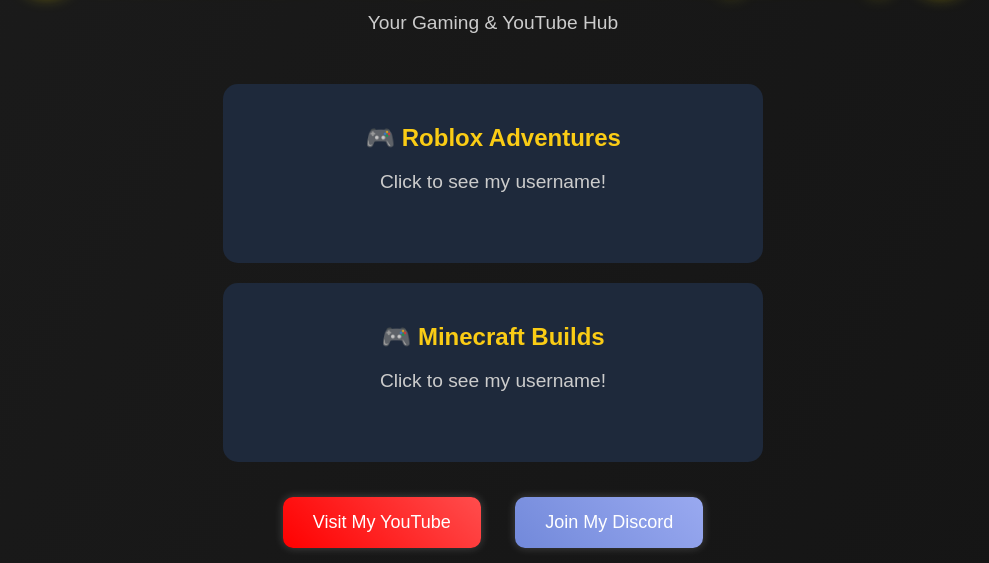
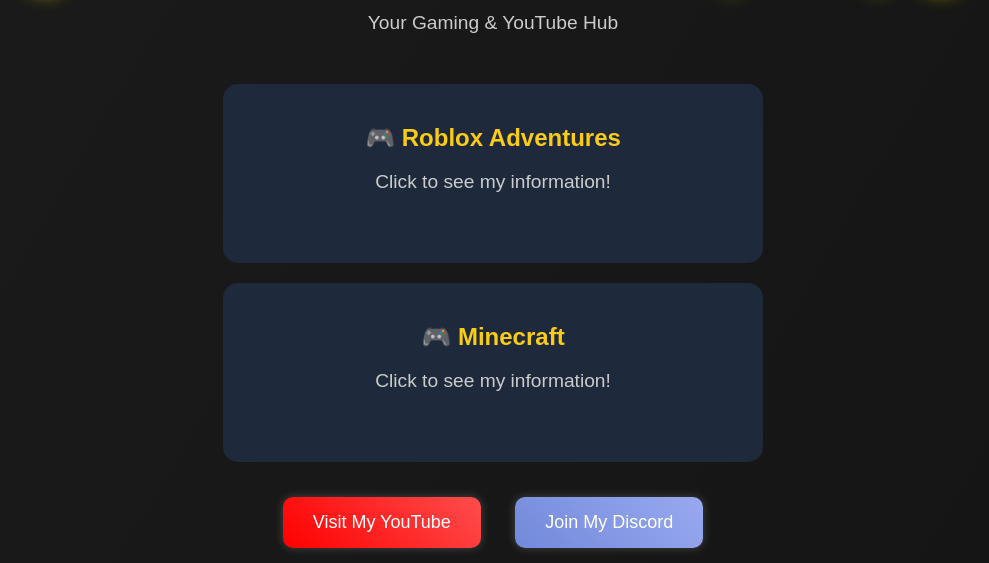
Before and after one commit to satyamplayz/PlayzArmyHub, a Flask app: page / in a window 1280 px wide. Shown: the part 237-800 px from the top of the page, without its empty margins (147-1136 px from the left). Run offline with Flask 3, Linux system fonts and the light colour scheme.

Commit message:
Update index.html

```diff
--- a/templates/index.html
+++ b/templates/index.html
@@ -152,13 +152,13 @@
     <!-- Roblox Card -->
     <div class="video" id="robloxCard" onclick="showRoblox()">
         <h2>🎮 Roblox Adventures</h2>
-        <p>Click to see my username!</p>
+        <p>Click to see my information!</p>
     </div>
 
     <!-- Minecraft Card -->
     <div class="video" id="minecraftCard" onclick="showMinecraft()">
-        <h2>🎮 Minecraft Builds</h2>
-        <p>Click to see my username!</p>
+        <h2>🎮 Minecraft </h2>
+        <p>Click to see my information!</p>
     </div>
 
     <!-- Buttons -->
```
